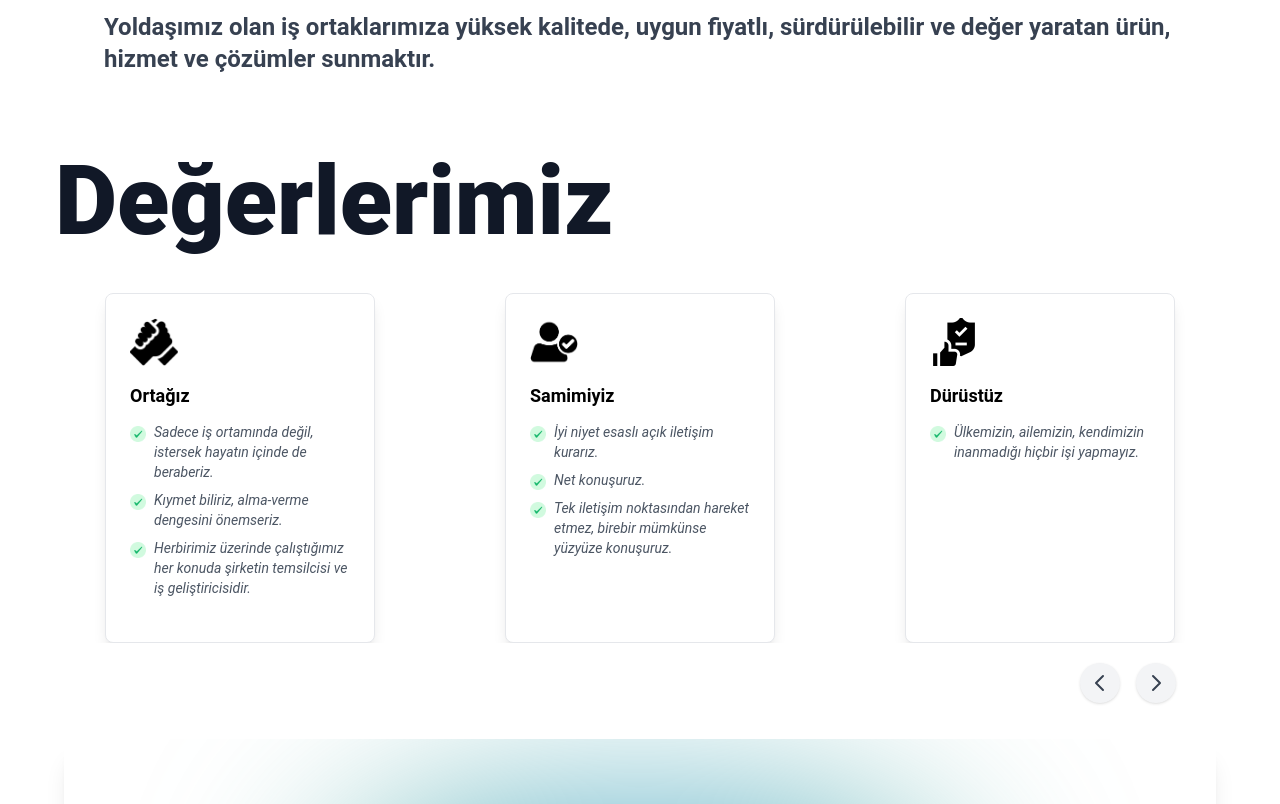
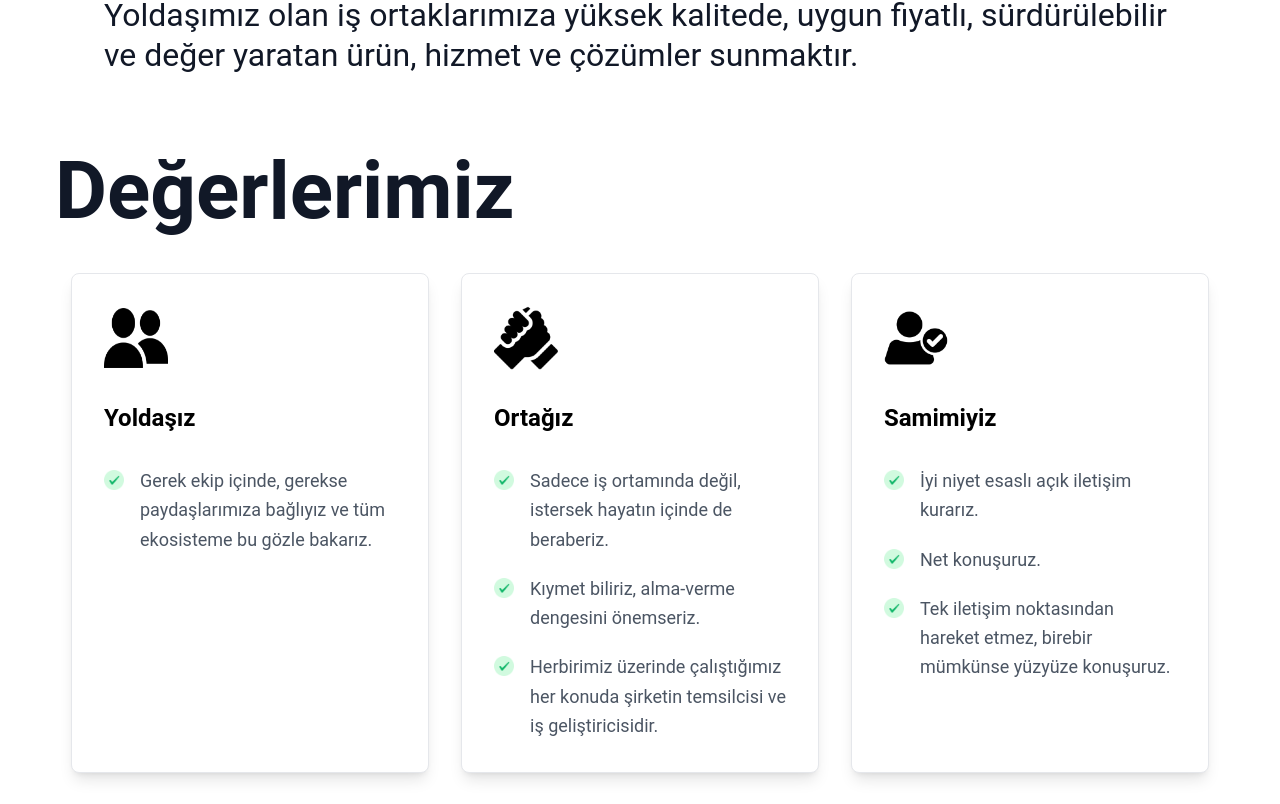
Before and after one commit to aliz1369/finnovation-website, a React (Vite) app: page /about in a window 1280 px wide. Shown: the part 615-1419 px from the top of the page. Built offline with nearby package versions, Linux system fonts and the light colour scheme.

Commit message:
Düzenleme

```diff
--- a/src/pages/AboutUsPage.tsx
+++ b/src/pages/AboutUsPage.tsx
@@ -66,9 +66,8 @@ const AboutPage: React.FC = () => {
         {/* SECTION: Vizyonumuz */}
         <section className="container mx-auto px-2 py-2 bg-white">
           <div className="grid grid-cols-2 md:grid-cols-1 items-center md:pt-[50px]">
-            {/* LEFT COLUMN */}
             <div>
-              <h2 className="text-8xl font-extrabold text-gray-900 leading-tight">
+              <h2 className="text-4xl md:text-[80px] font-semibol text-gray-900 leading-tight font-segoe-ui">
                 Vizyonumuz
               </h2>
             </div>
@@ -79,7 +78,7 @@ const AboutPage: React.FC = () => {
         <section className="max-w-6xl mx-auto px-10 py-4 bg-white">
           <div className="grid grid-cols-1 gap-4 items-center md:pt-[5px]">
             <div>
-              <p className="mt-4 text-2xl text-gray-700 font-bold">
+              <p className="mt-4 text-base md:text-[32px] font-semibol text-gray-900 leading-tight font-segoe-ui">
                 2030 yılında, teknoloji geliştirme, danışmanlık ve eğitim alanlarında inovasyon lideri olarak, Türkiye'den dünyaya yayılan sürdürülebilir ve etkili çözümler sunarak sektörde tanınan bir lider olmak.
               </p>
             </div>
@@ -89,9 +88,8 @@ const AboutPage: React.FC = () => {
         {/* SECTION: Misyonumuz */}
         <section className="container mx-auto px-2 py-2 bg-white">
           <div className="grid grid-cols-2 md:grid-cols-1 items-center md:pt-[50px]">
-            {/* LEFT COLUMN */}
             <div>
-              <h2 className="text-8xl font-extrabold text-gray-900 leading-tight">
+              <h2 className="text-4xl md:text-[80px] font-semibold text-gray-900 leading-tight font-segoe-ui">
                 Misyonumuz
               </h2>
             </div>
@@ -102,7 +100,7 @@ const AboutPage: React.FC = () => {
         <section className="max-w-6xl mx-auto px-10 py-4 bg-white">
           <div className="grid grid-cols-1 gap-4 items-center md:pt-[5px]">
             <div>
-              <p className="mt-4 text-2xl text-gray-700 font-bold">
+              <p className="mt-4 text-base md:text-[32px] font-semibol text-gray-900 leading-tight font-segoe-ui">
                 Yoldaşımız olan iş ortaklarımıza yüksek kalitede, uygun fiyatlı, sürdürülebilir ve değer yaratan ürün, hizmet ve çözümler sunmaktır.
               </p>
             </div>
@@ -112,20 +110,37 @@ const AboutPage: React.FC = () => {
         {/* SECTION: Değerlerimiz */}
         <section className="container mx-auto px-2 py-2 bg-white">
           <div className="grid grid-cols-2 md:grid-cols-1 items-center md:pt-[50px]">
-            {/* LEFT COLUMN */}
             <div>
-              <h2 className="text-8xl font-extrabold text-gray-900 leading-tight">
+              <h2 className="text-4xl md:text-[80px] font-semibol text-gray-900 leading-tight font-segoe-ui">
                 Değerlerimiz
               </h2>
             </div>
           </div>
         </section>
 
-
-
-
+        {/* SECTION: Değerlerimiz Cards */}
         <section className="bg-white py-8">
           <div className="container mx-auto relative pb-5">
+            {/* Desktop View - Grid Layout */}
+            <div className="hidden md:grid md:grid-cols-3 gap-8 px-4">
+              {values.map((value, index) => (
+                <div key={index} className="bg-white p-8 rounded-lg shadow-lg flex flex-col items-start h-[500px] border border-gray-200">
+                  <img src={value.icon} alt={value.title} className="w-16 h-16 mb-8" />
+                  <h3 className="text-2xl font-bold mb-8">{value.title}</h3>
+                  <ul className="text-gray-600 space-y-5 w-full">
+                    {value.description.map((text, i) => (
+                      <li key={i} className="flex items-start space-x-4">
+                        <img src="/checkmark.png" alt="Checkmark" className="w-5 h-5 mt-1 flex-shrink-0" />
+                        <p className="text-lg leading-relaxed">{text}</p>
+                      </li>
+                    ))}
+                  </ul>
+                </div>
+              ))}
+            </div>
+
+            {/* Mobile View - Swiper */}
+            <div className="md:hidden">
               <Swiper
                 modules={[Navigation, Autoplay]}
                 navigation={{
@@ -137,83 +152,44 @@ const AboutPage: React.FC = () => {
                   disableOnInteraction: false
                 }}
                 loop={true}
-      slidesPerView={3}
-      spaceBetween={30}
-      speed={800}
-      breakpoints={{
-        320: {
-          slidesPerView: 1,
-          spaceBetween: 20
-        },
-        768: {
-          slidesPerView: 2,
-          spaceBetween: 30
-        },
-        1024: {
-          slidesPerView: 3,
-          spaceBetween: 30
-        }
-      }}
+                slidesPerView={2}
+                spaceBetween={10}
                 className="mySwiper"
-      wrapperClass="swiper-wrapper"
               >
-      {/* İlk set */}
                 {values.map((value, index) => (
-        <SwiperSlide key={`first-${index}`} className="swiper-slide">
-          <div className="bg-white p-6 rounded-lg shadow-lg flex flex-col items-start justify-start h-[350px] w-[270px] border border-gray-200 mx-auto">
-            <img src={value.icon} alt={value.title} className="w-12 h-12 mb-4" />
-            <h3 className="text-lg font-bold mb-3">{value.title}</h3>
-            <ul className="text-gray-600 text-sm space-y-2">
+                  <SwiperSlide key={index}>
+                    <div className="bg-white p-6 rounded-lg shadow-lg flex flex-col items-start h-[400px] border border-gray-200">
+                      <img src={value.icon} alt={value.title} className="w-12 h-12 mb-6" />
+                      <h3 className="text-xl font-bold mb-6">{value.title}</h3>
+                      <ul className="text-gray-600 space-y-4 w-full">
                         {value.description.map((text, i) => (
-                <li key={i} className="flex items-start space-x-2">
-                  <img src="/checkmark.png" alt="Checkmark" className="w-4 h-4 mt-1" />
-                  <p className="italic">{text}</p>
+                          <li key={i} className="flex items-start space-x-3">
+                            <img src="/checkmark.png" alt="Checkmark" className="w-4 h-4 mt-1 flex-shrink-0" />
+                            <p className="text-sm leading-relaxed">{text}</p>
                           </li>
                         ))}
                       </ul>
                     </div>
                   </SwiperSlide>
                 ))}
-      {/* İkinci set */}
-      {values.map((value, index) => (
-        <SwiperSlide key={`second-${index}`} className="swiper-slide">
-          <div className="bg-white p-6 rounded-lg shadow-lg flex flex-col items-start justify-start h-[350px] w-[270px] border border-gray-200 mx-auto">
-            <img src={value.icon} alt={value.title} className="w-12 h-12 mb-4" />
-            <h3 className="text-lg font-bold mb-3">{value.title}</h3>
-            <ul className="text-gray-600 text-sm space-y-2">
-              {value.description.map((text, i) => (
-                <li key={i} className="flex items-start space-x-2">
-                  <img src="/checkmark.png" alt="Checkmark" className="w-4 h-4 mt-1" />
-                  <p className="italic">{text}</p>
-                </li>
-              ))}
-            </ul>
-          </div>
-        </SwiperSlide>
-      ))}
-    </Swiper>
 
-    {/* Custom Navigation Buttons */}
-    <div className="absolute bottom-[-60px] right-16 flex space-x-4 z-10">
-      <button
-        className="custom-swiper-prev w-10 h-10 bg-gray-100 rounded-full flex items-center justify-center shadow hover:shadow-lg hover:bg-gray-200 transform hover:scale-110 transition-all"
-      >
-        <svg className="w-6 h-6 text-gray-700" xmlns="http://www.w3.org/2000/svg" viewBox="0 0 24 24" fill="none" stroke="currentColor">
+                {/* Mobile Navigation Buttons */}
+                <div className="absolute bottom-[-40px] right-4 flex space-x-4 z-10">
+                  <button className="custom-swiper-prev w-8 h-8 bg-gray-100 rounded-full flex items-center justify-center shadow">
+                    <svg className="w-5 h-5 text-gray-700" xmlns="http://www.w3.org/2000/svg" viewBox="0 0 24 24" fill="none" stroke="currentColor">
                       <path strokeLinecap="round" strokeLinejoin="round" strokeWidth="2" d="M15 19l-7-7 7-7" />
                     </svg>
                   </button>
-      <button
-        className="custom-swiper-next w-10 h-10 bg-gray-100 rounded-full flex items-center justify-center shadow hover:shadow-lg hover:bg-gray-200 transform hover:scale-110 transition-all"
-      >
-        <svg className="w-6 h-6 text-gray-700" xmlns="http://www.w3.org/2000/svg" viewBox="0 0 24 24" fill="none" stroke="currentColor">
+                  <button className="custom-swiper-next w-8 h-8 bg-gray-100 rounded-full flex items-center justify-center shadow">
+                    <svg className="w-5 h-5 text-gray-700" xmlns="http://www.w3.org/2000/svg" viewBox="0 0 24 24" fill="none" stroke="currentColor">
                       <path strokeLinecap="round" strokeLinejoin="round" strokeWidth="2" d="M9 19l7-7-7-7" />
                     </svg>
                   </button>
                 </div>
+              </Swiper>
+            </div>
           </div>
         </section>
-
-
 
         <section className="px-1 py-16 flex justify-center items-center">
           {/* Parent Container */}
@@ -275,16 +251,6 @@ const AboutPage: React.FC = () => {
           </div>
         </section>
 
-
-
-
-
-
-
-
-
-
-
       </div>
     </MainLayout>
   );
```
Lines whose indentation alone changed are shown as unchanged.
